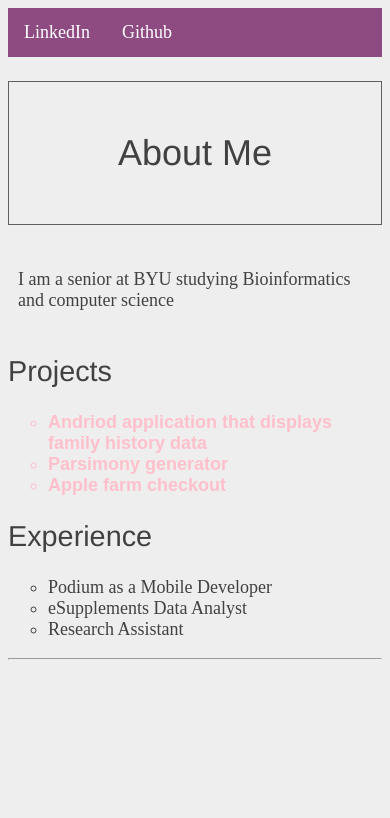
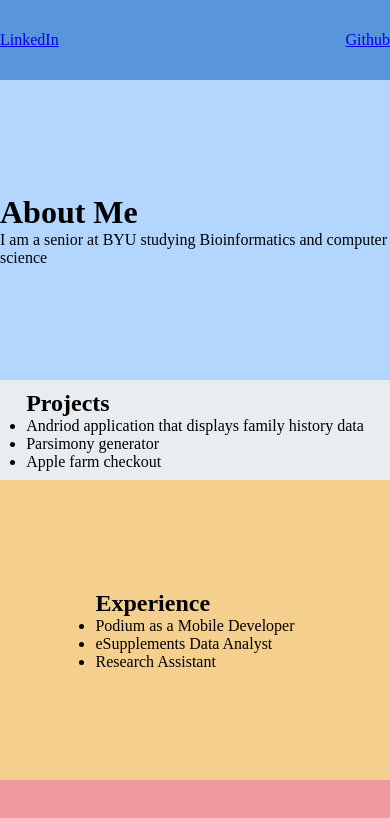
Before and after one commit to emiblackk/portfolio, a plain HTML site: page index.html in a window 390 px wide. Drawn offline with Linux system fonts and the light colour scheme.

Commit message:
Added flexbox and responsive design

```diff
--- a/index.html
+++ b/index.html
@@ -1,37 +1,72 @@
 <!DOCTYPE html>
-<html>
+<html lang='en'>
   <head>
+    <meta charset='UTF-8'/>
     <title>Emily's Portfolio</title>
     <link rel='stylesheet' href='style.css'/>
+    <meta name='viewport'
+      content='width=device-width, initial-scale=1.0, maximum-scale=1.0' />
   </head>
   <body>
-    <div class='header'>  <!-- Add this -->
-
-      <ul class='header'>
-          <li class='header'><a href='https://www.linkedin.com/in/a-emily-black/'
-          target='_blank'>LinkedIn</a></li>
-          <li class='header'><a href='https://github.com/emiblackk'
-            target='_blank'>Github</a></li>
-      </ul>
+    <div class='page'>
+      <div class='section menu'>
+        <div class='signup'><a href='https://www.linkedin.com/in/a-emily-black/'
+        target='_blank'>LinkedIn</a></div>
+        <div class='login'><a href='https://github.com/emiblackk'
+          target='_blank'>Github</a></div>
       </div>
 
+      <!-- <div class='menu-container'>
+        <div class='menu'>
+          <div class='signup'><a href='https://www.linkedin.com/in/a-emily-black/'
+          target='_blank'>LinkedIn</a></div>
+          <div class='login'><a href='https://github.com/emiblackk'
+            target='_blank'>Github</a></div>
+        </div>
+      </div> -->
+
+
+      <div class='section header'>
+        <div class='About Me'>
         <h1>About Me</h1>
         <p>I am a senior at BYU studying Bioinformatics and computer science</p>
+      </div>
 
+      </div>
+
+      <div class='section content'>
+        <div class='Projects'>
         <h2>Projects</h2>
         <ul>
           <li class='projects'> Andriod application that displays family history data </li>
           <li class='projects'> Parsimony generator </li>
           <li class='projects'> Apple farm checkout </li>
         </ul>
+      </div>
 
+      </div>
+
+      <!-- <div class='section sign-up'>
+
+    </div> -->
+
+      <div class='section feature-1'>
+        <div class='Experience'>
         <h2>Experience</h2>
         <ul>
           <li> Podium as a Mobile Developer </li>
           <li> eSupplements Data Analyst </li>
           <li> Research Assistant </li>
         </ul>
+      </div>
+      </div>
+<!--
+      <div class='section feature-2'>
+      </div>
 
-    <hr/>
+      <div class='section feature-3'>
+      </div> -->
+
+    </div>
   </body>
 </html>
--- a/style.css
+++ b/style.css
@@ -1,81 +1,101 @@
 * {
-  margin: 10;
-  padding: 10;
+  margin: 0;
+  padding: 0;
   box-sizing: border-box;
 }
 
-body {
-  color: #414141;               /* Dark gray */
-  background-color: #EEEEEE;    /* Light gray */
-  font-size: 18px;
+.page {
+  display: flex;
+  flex-wrap: wrap;
 }
 
-h1 {
-  font-size: 2em;
-  padding: 50px;
-  text-align: center;
-  border: 1px solid #5D6063;
-
+.section {
+  width: 100%;
+  height: 300px;
+  display: flex;
+  justify-content: center;
+  align-items: center;
+}
+.menu-container {
+  color: #fff;
+  background-color: #5995DA;  /* Blue */
+  padding: 20px 0;
+  display: flex;
+  justify-content: center;    /* Add this */
 
 }
 
-h2 {
-  font-size: 1.6em;
-}
+.menu {
+  background-color: #5995DA;
+  height: 80px;
 
-h1, h2, h3, h4, h5, h6 {
-  font-family: "Helvetica", "Arial", sans-serif;
-  font-weight: normal;                              /* Add this */
-}
-
-ul {
-  list-style-type: circle;
-}
-
-ol {
-  list-style-type: lower-roman;
-}
-
-a {
-  text-decoration: none;
-}
-
-p {
-  text-align: left;
-    padding-top: 20px;
-    padding-bottom: 20px;
-    padding-left: 10px;
-    padding-right: 10px;
-}
-
-.projects {
-  font-family: "Papyrus", sans-serif;
-  font-weight: bold;
-  color: pink;
+  display: flex;
+  justify-content: space-between;
 }
 
 
-.header > ul {
-  list-style-type: none;
-  margin: 0;
-  padding: 0;
-  overflow: hidden;
-  background-color: #8D4B82;
+.header {
+  background-color: #B2D6FF;
 }
 
-.header > li {
-  float: left;
+.content {
+  background-color: #EAEDF0;
+  height: 100px;
 }
 
-.header > li a {
-  display: block;
-  color: white;
-  text-align: center;
-  padding: 14px 16px;
-  text-decoration: none;
+.sign-up {
+  background-color: #D6E9FE;
 }
 
-/* Change the link color to #111 (black) on hover */
-.header > li a:hover {
-  background-color: #111;
-} */
+.feature-1 {
+  background-color: #F5CF8E;
+}
+
+.feature-2 {
+  background-color: #F09A9D;
+}
+
+.feature-3 {
+  background-color: #C8C6FA;
+}
+
+/* Mobile Styles */
+@media only screen and (max-width: 400px) {
+  body {
+    background-color: #F09A9D; /* Red */
+  }
+}
+
+/* Tablet Styles */
+@media only screen and (min-width: 401px) and (max-width: 960px) {
+  .sign-up,
+  .feature-1,
+  .feature-2,
+  .feature-3 {
+    width: 50%;
+  }
+}
+
+/* Desktop Styles */
+@media only screen and (min-width: 961px) {
+  .page {
+    width: 960px;
+    margin: 0 auto;
+  }
+  .feature-1,
+  .feature-2,
+  .feature-3 {
+    width: 33.3%;
+  }
+  .header {
+    height: 400px;
+  }
+
+  .sign-up {
+  height: 200px;
+  order: 1;
+}
+.content {
+  order: 2;
+}
+}
```
Lines whose indentation alone changed are shown as unchanged.
